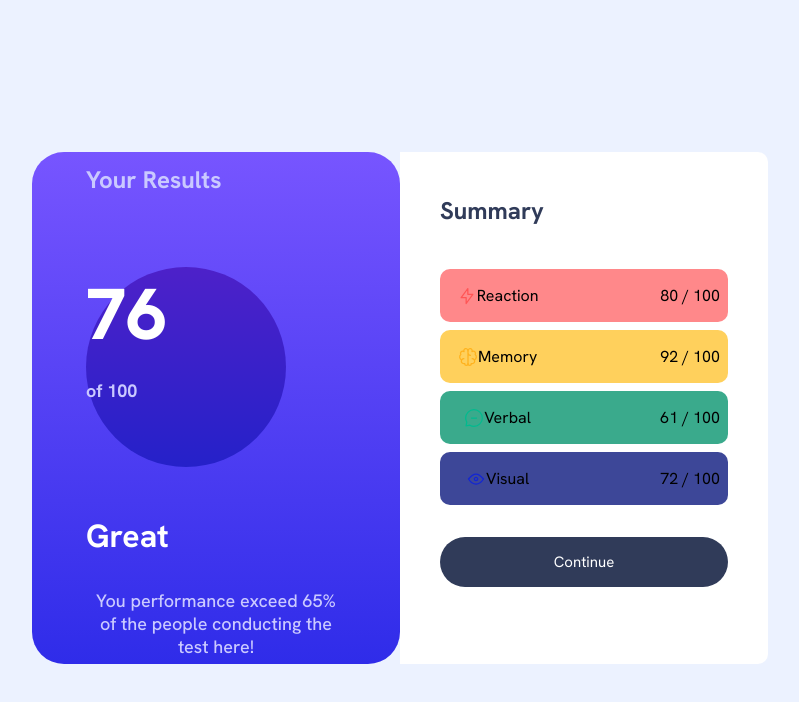
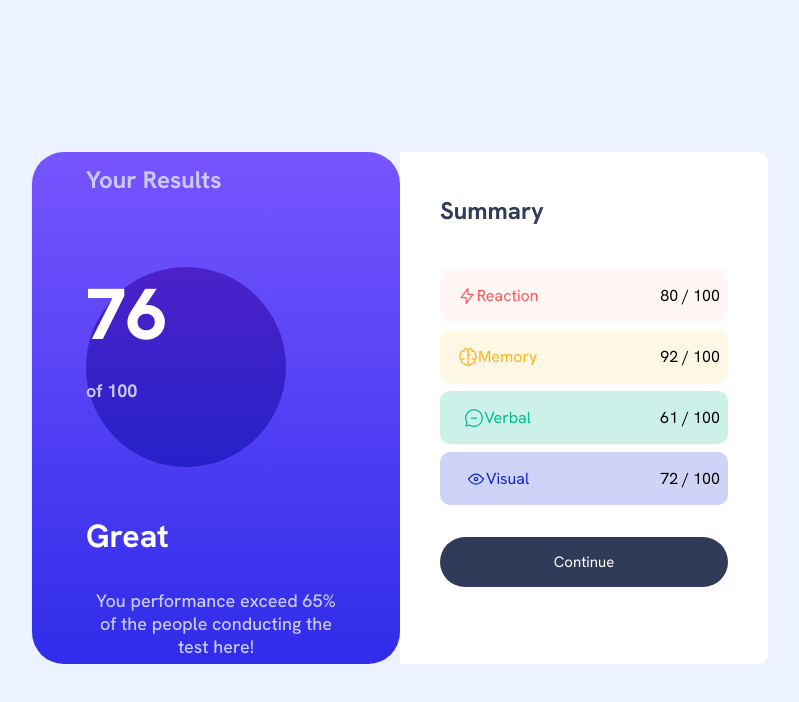
Before and after one commit to lucaliebenberg/results-summary-component, a React (Vite) app: page / in a window 1280 px wide. Shown: the top 702 px of the page, without its empty margins (240-1039 px from the left). Built offline with nearby package versions, Linux system fonts and the light colour scheme.

Commit message:
bg colors add

```diff
--- a/src/App.css
+++ b/src/App.css
@@ -107,20 +107,41 @@
   width: 288px;
   margin-bottom: 0.5rem;
 }
+.overlay {
+  position: absolute;
+  background-color: #fff;
+  opacity: 0.2;
+}
 .card__summaryIcon { }
+
 /* colors */
 .red {
-  background-color: #FF888A;
+  background-color: rgba(255, 229, 225, 0.3);
 }
 .yellow {
-   background-color: #FFD05C;
+  background-color: rgba(255, 187, 2, 0.1);
 }
 .green {
-   background-color: #3AAA8C;
+  background-color: rgba(0, 187, 143, 0.2);
 }
 .blue {
-   background-color: #3D4798;
+  background-color: rgba(17, 37, 214, 0.2);
 }
+
+/* text color */
+.red-text {
+  color: #FF5555;
+}
+.yellow-text {
+  color: #FFB21E;
+}
+.green-text {
+  color: #00BB8F;
+}
+.blue-text {
+   color: #1125D6;
+}
+
 .card__summaryLeft {
   width: 40%;
   display: flex;
--- a/src/App.jsx
+++ b/src/App.jsx
@@ -30,7 +30,7 @@
           <div className="card__summaryWrapper red">
             <div className="card__summaryLeft ">
               <img src={Reaction} alt="" className="card__summaryIcon" />
-              <p>Reaction</p>
+              <p className="card__summaryText red-text">Reaction</p>
             </div>
             <div className="card__summaryRight">
               <p>80 / 100</p>
@@ -40,7 +40,7 @@
           <div className="card__summaryWrapper yellow">
             <div className="card__summaryLeft ">
               <img src={Memory} alt="" />
-              <p>Memory</p>
+              <p className="card__summaryText yellow-text">Memory</p>
             </div>
             <div className="card__summaryRight">
               <p>92 / 100</p>
@@ -50,7 +50,7 @@
           <div className="card__summaryWrapper green">
             <div className="card__summaryLeft">
               <img src={Verbal} alt="" />
-              <p>Verbal</p>
+              <p className="card__summaryText green-text">Verbal</p>
             </div>
             <div className="card__summaryRight">
               <p>61 / 100</p>
@@ -60,7 +60,7 @@
           <div className="card__summaryWrapper blue">
             <div className="card__summaryLeft">
               <img src={Visual} alt="" />
-              <p>Visual</p>
+              <p className="card__summaryText blue-text">Visual</p>
             </div>
             <div className="card__summaryRight">
               <p>72 / 100</p>
```
